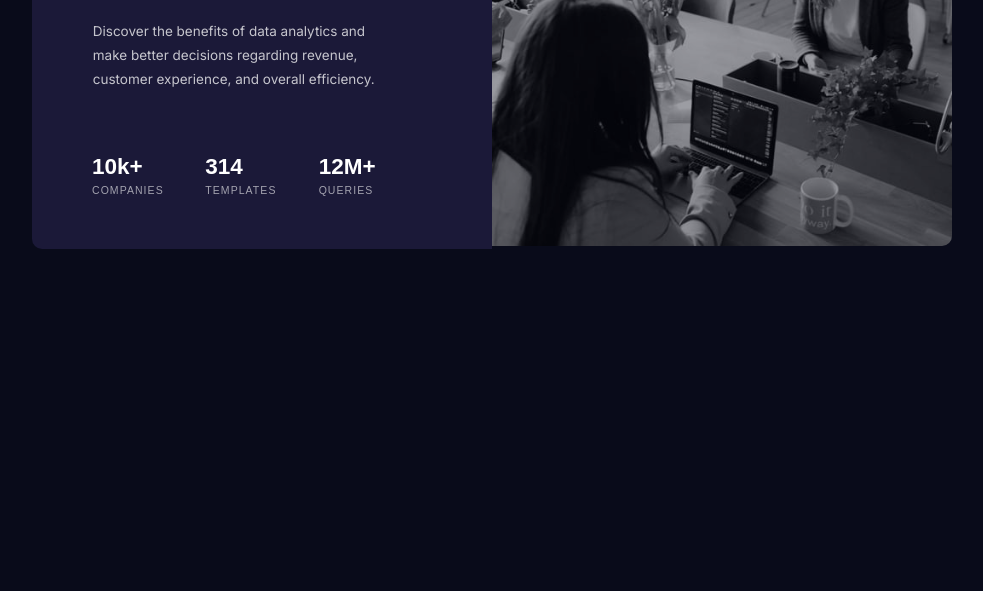
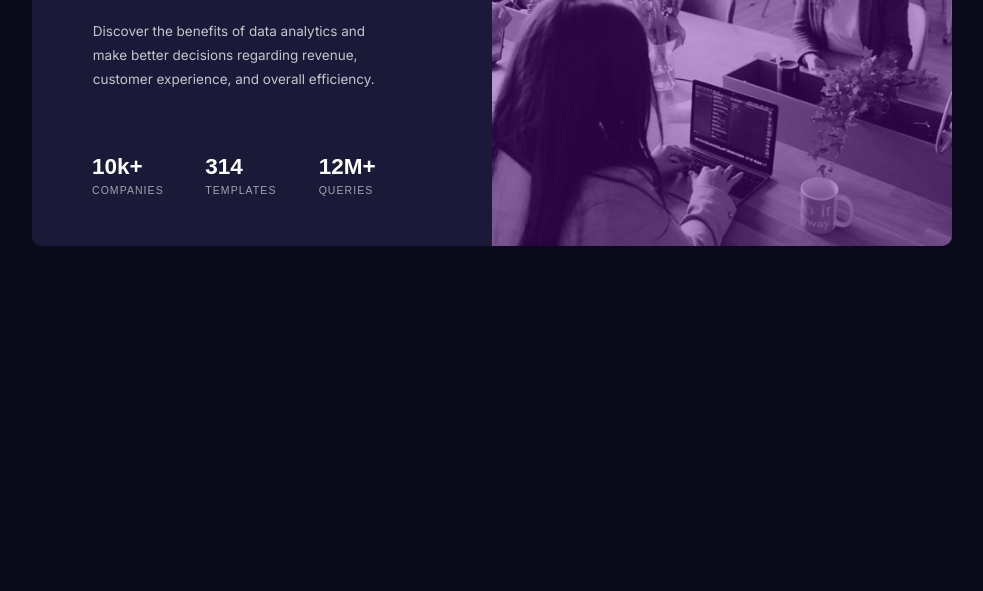
Before and after one commit to xlxmht/stats-preview-card-comonent, a plain HTML site: page app.html in a window 1280 px wide. Shown: the part 209-800 px from the top of the page, without its empty margins (148-1131 px from the left). Drawn offline with nearby package versions, Linux system fonts and the light colour scheme.

Commit message:
Bug fix: image not taking whole space of its parent

```diff
--- a/app.css
+++ b/app.css
@@ -43,21 +43,18 @@ body {
   color: var(--color-soft-voilet);
 }
 
+.card__image {
+  background-color: #64039e;
+  border-radius: 10px 10px 0 0;
+}
+
 img {
-  position: relative;
+  display: block;
   border-radius: 10px 10px 0 0;
   max-width: 100%;
   height: auto;
   background-blend-mode: screen;
   opacity: 0.6;
-}
-
-img::before {
-  position: absolute;
-  content: '';
-  background-color: #64039e;
-  /* opacity: 0.6; */
-  /* background-blend-mode: screen; */
 }
 
 .stats__container {
@@ -99,6 +96,9 @@ img::before {
     padding-left: 4.5em;
     padding-right: 7em;
   }
+  .card__image {
+    border-radius: 0 10px 10px 0;
+  }
   img {
     border-radius: 0 10px 10px 0;
   }
--- a/app.html
+++ b/app.html
@@ -46,7 +46,6 @@
   </head>
   <body>
     <main class="pure-g container">
-      <!-- <div class="pure-g"> -->
       <div class="card__content pure-u-1 pure-u-md-1-2">
         <div class="pure-u-1">
           <h1 class="card__heading">
@@ -73,11 +72,8 @@
             <label class="stats__label">queries</label>
           </div>
         </div>
-        <!-- <h1 class="card__heading">
-          Get <label>insights</label> that help your business grow.
-        </h1> -->
       </div>
-      <div class="pure-u-1 pure-u-md-1-2">
+      <div class="card__image pure-u-1 pure-u-md-1-2">
         <img src="./images/image-header-desktop.jpg" />
       </div>
       <!-- </div> -->
```
